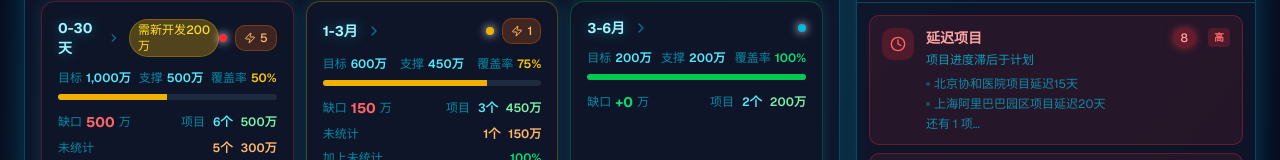
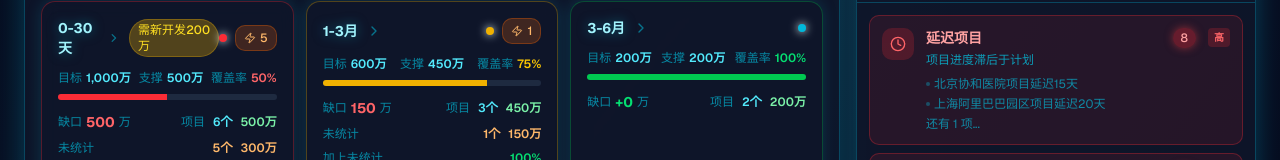
Before and after one commit to navylee1990/coze_jsc, a Next.js app: page /gm in a window 1280 px wide. Shown: the part 720-880 px from the top of the page. Built offline with nearby package versions, Linux system fonts and the light colour scheme.

Commit message:
fix: 调整覆盖率颜色逻辑，50%及以下显示红色警告

```diff
--- a/src/components/FutureSupportAdequacyPanel.tsx
+++ b/src/components/FutureSupportAdequacyPanel.tsx
@@ -1807,7 +1807,7 @@ export default function FutureSupportAdequacyPanel({
                     </div>
                     <div className="flex items-center gap-1">
                       <span className={cn(theme === 'dashboard' ? 'text-cyan-400/60' : 'text-slate-500')}>覆盖率</span>
-                      <span className={cn('font-semibold', level.coverage >= 80 ? 'text-green-400' : level.coverage >= 50 ? 'text-yellow-400' : 'text-red-400')}>
+                      <span className={cn('font-semibold', level.coverage >= 80 ? 'text-green-400' : level.coverage > 50 ? 'text-yellow-400' : 'text-red-400')}>
                         {level.coverage}%
                       </span>
                     </div>
@@ -1817,7 +1817,7 @@ export default function FutureSupportAdequacyPanel({
                   <div className={cn('w-full h-1.5 rounded-full overflow-hidden', theme === 'dashboard' ? 'bg-slate-700/50' : 'bg-slate-200')}>
                     <div
                       className={`h-full transition-all duration-500 ${
-                        level.coverage >= 80 ? 'bg-green-500' : level.coverage >= 50 ? 'bg-yellow-500' : 'bg-red-500'
+                        level.coverage >= 80 ? 'bg-green-500' : level.coverage > 50 ? 'bg-yellow-500' : 'bg-red-500'
                       }`}
                       style={{ width: `${Math.min(level.coverage, 100)}%` }}
                     />
@@ -1864,7 +1864,7 @@ export default function FutureSupportAdequacyPanel({
                         <span className={cn(theme === 'dashboard' ? 'text-cyan-400/60' : 'text-slate-500')}>加上未统计</span>
                         <span className={cn(
                           'font-semibold',
-                          totalCoverage >= 80 ? 'text-green-400' : totalCoverage >= 50 ? 'text-yellow-400' : 'text-red-400'
+                          totalCoverage >= 80 ? 'text-green-400' : totalCoverage > 50 ? 'text-yellow-400' : 'text-red-400'
                         )}>
                           {totalCoverage}%
                         </span>
```
